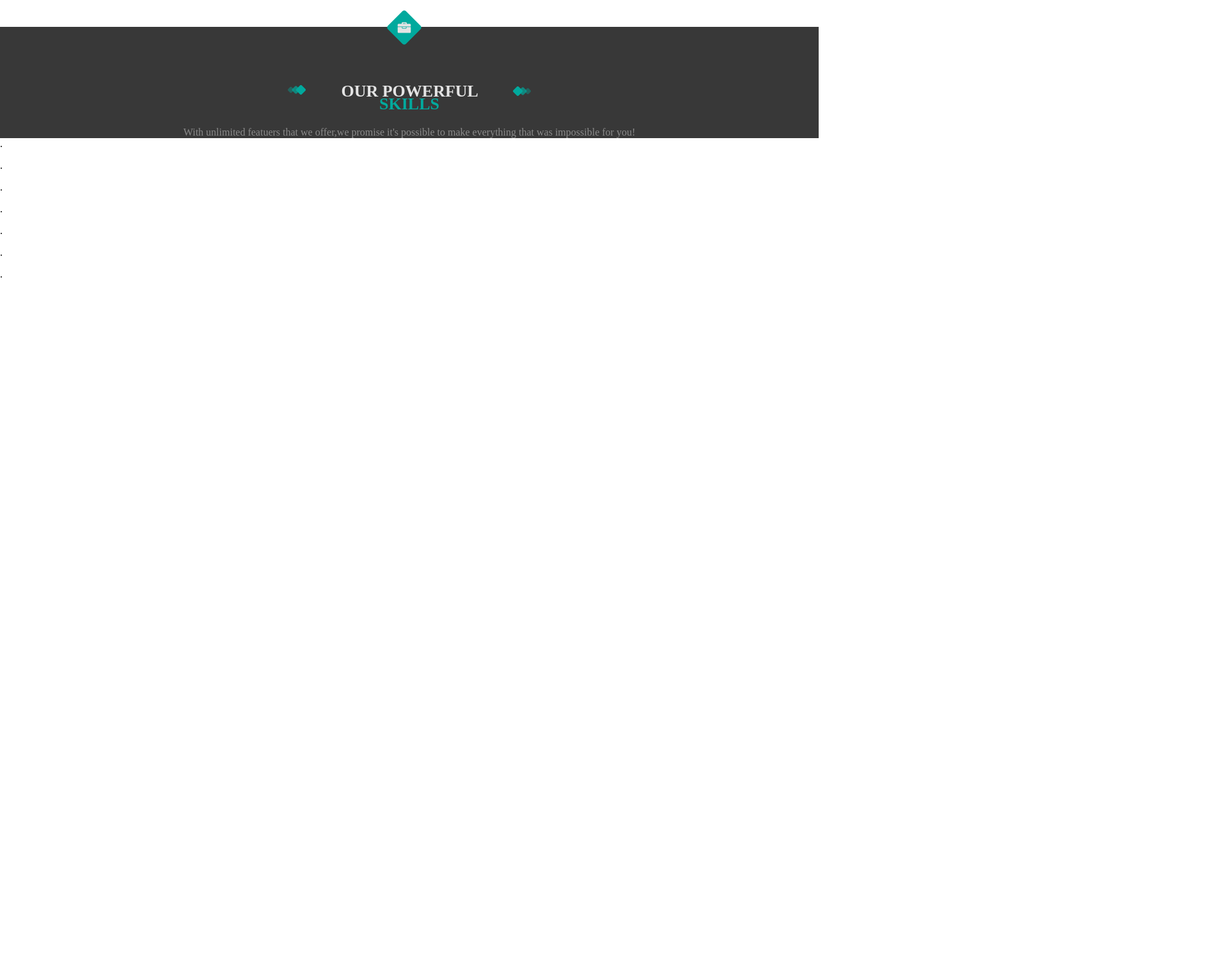
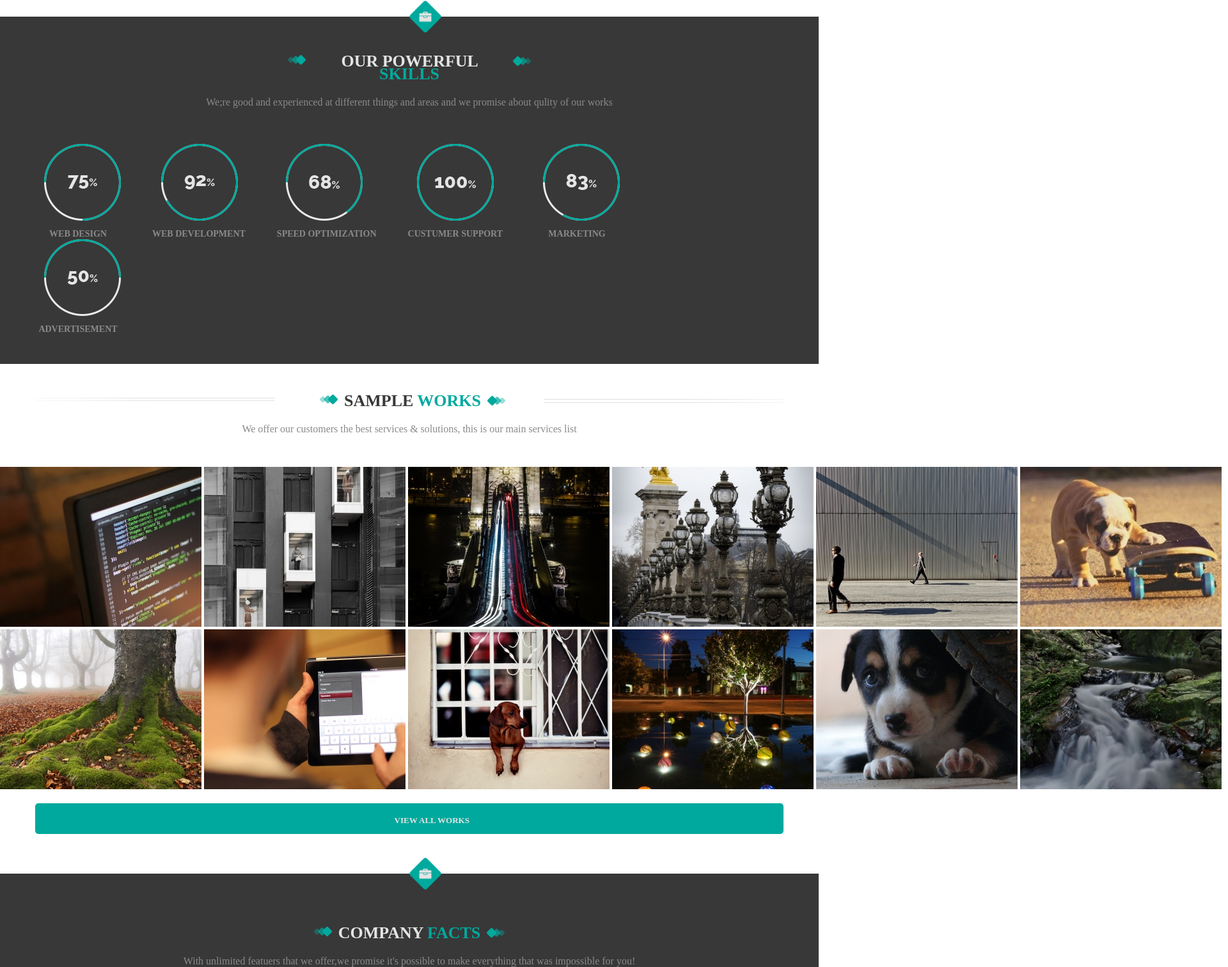
Before and after one commit to Crena/Startuprr-OnePage, a plain HTML site: page index.html in a window 1280 px wide. Shown: the part 2329-3841 px from the top of the page at 64% size, 1920 px wide, since content can reach past the window. Before the commit the page ends 2783 px from the top, so only its background shows below. Drawn offline with Linux system fonts and the light colour scheme; a web font is replaced by a local one.

Commit message:
Add simple work layer and our powerful skills

```diff
--- a/css/style.css
+++ b/css/style.css
@@ -12,7 +12,6 @@ body {
     height: auto;
     float: left;
     background-image: url("../images/cover.png");
-
 }
 
 .container {
@@ -38,7 +37,7 @@ body {
 .home-text h1 {
     font-size: 64px;
     font-family: "Raleway";
-    color:#383838;
+    color: #383838;
     text-transform: uppercase;
     margin: 0;
     padding: 2px;
@@ -110,7 +109,6 @@ body {
 .right-img {
     padding-top: 61px;
     padding-left: 18px;
-
 }
 
 .scroll-icon {
@@ -135,7 +133,6 @@ body {
     text-transform: uppercase;
     line-height: 1.5;
     padding-top: 30px;
-
 }
 
 .menu ul li {
@@ -150,7 +147,6 @@ body {
 }
 
 .menu ul li a:hover {
-
     width: 103px;
     border-radius: 4px;
     background-color: #00a99d;
@@ -245,7 +241,7 @@ header {
 .title-p {
     font-size: 16px;
     font-family: "Raleway";
-    color:#8a8a8a;
+    color: #8a8a8a;
     line-height: 1;
     text-align: center;
     margin: 0;
@@ -365,7 +361,6 @@ header {
 
 .item {
     padding-top: 33px;
-
 }
 
 .item h4 {
@@ -405,13 +400,10 @@ header {
     padding-bottom: 70px;
 }
 
-
-
 .more-item {
     float: left;
     padding-left: 66px;
     padding-top: 48px;
-
 }
 
 .more-item h3 {
@@ -425,7 +417,6 @@ header {
     padding-left: 59px;
     padding-top: 33px;
     margin: 0px;
-
 }
 
 .more-item h4 {
@@ -446,7 +437,6 @@ header {
     line-height: 1.5;
     box-sizing: border-box;
     padding-left: 59px;
-
 }
 
 .more-item img {
@@ -459,11 +449,110 @@ header {
     background-color: #383838;
     float: left;
     width: 100%;
+    padding-top: 27px;
+    position: relative;
 }
 
-.section {
+.skills:before {
+    content: "";
+    background: url(../images/section-icon.png) no-repeat;
+    background-size: 100% auto;
+    width: 50px;
+    height: 50px;
+    position: absolute;
+    top: -25px;
+    left: 50%;
+    z-index: 6;
+}
+
+.sampel-works {
+    float: left;
+    clear: left;
+    width: 100%;
+    padding-top: 15px;
+    padding-bottom: 45px;
+}
+
+.circle-item {
+    padding: 40px 40px 30px 0;
+}
+
+.circle-item li {
+    display: inline-block;
+    text-decoration: none;
+    padding-right: 45px;
+}
+
+.circle-item h4 {
+    font-size: 14px;
+    font-family: "Raleway";
+    color: rgb(138, 138, 138);
+    font-weight: bold;
+    text-transform: uppercase;
+    line-height: 1;
+    text-align: center;
+    margin: 0;
+    padding-top: 10px;
+}
+
+.circle-item img {
+    box-sizing: border-box;
+    padding-left: 14px;
+}
+
+.works-img {
+    margin: 0 auto;
+    padding-top: 50px;
+    width: 1920px;
+}
+
+.works-img ul {
+    padding: 0px;
+    margin: 0;
+}
+
+.works-img ul li {
+    display: inline;
+    text-decoration: none;
+    max-width: 100%;
+}
+
+.works-img ul li img {
+    max-width: 100%;
+}
+
+.view-all h4 {
+    font-size: 13px;
+    font-family: "Raleway";
+    color: rgb(228, 228, 228);
+    font-weight: bold;
+    text-transform: uppercase;
+    line-height: 1.5;
+    border-radius: 5px;
+    background-color: rgb(0, 169, 157);
+    width: 100%;
+    box-sizing: border-box;
+    padding-left: 48%;
+    padding-top: 17px;
+    padding-bottom: 12px;
+}
+
+.company-facts {
+    width: 100%;
+    float: left;
+    background-color: #383838;
     position: relative;
-    z-index: 5;
-    left: 550px;
-    bottom: 26px;
+    padding-top: 50px;
 }
+
+.company-facts:before {
+    content: "";
+    background: url(../images/section-icon.png) no-repeat;
+    background-size: 100% auto;
+    width: 50px;
+    height: 50px;
+    position: absolute;
+    top: -25px;
+    left: 50%;
+    z-index: 6;
+}
--- a/index.html
+++ b/index.html
@@ -167,28 +167,72 @@
         </div>
     </section>
     <section class="skills">
-    	 <div class="container">
-    	 	 <img class="section" src="images/section-icon.png">
-    	 	 <div class="title">
+        <div class="container">
+            <div class="title">
                 <h3><span class="white">our powerful</span> <span class="green-color">skills</span></h3>
+                <p class="title-p">We;re good and experienced at different things and areas and we promise about qulity of our works</p>
+            </div>
+            <ul class="circle-item">
+                <li> <img src="images/circle-1.png">
+                    <h4>web design</h4>
+                </li>
+                <li> <img src="images/circle-2.png">
+                    <h4>web development</h4>
+                </li>
+                <li> <img src="images/circle-3.png">
+                    <h4>speed optimization</h4>
+                </li>
+                <li> <img src="images/circle-4.png">
+                    <h4>custumer support</h4>
+                </li>
+                <li> <img src="images/circle-5.png">
+                    <h4>marketing</h4>
+                </li>
+                <li> <img src="images/circle-6.png">
+                    <h4>advertisement</h4>
+                </li>
+            </ul>
+        </div>
+    </section>
+    <section class="sampel-works">
+        <div class="container">
+            <div class="title">
+                <span class="left-line"></span>
+                <h3>sample <span class="green-color">works</span></h3>
+                <span class="right-line"></span>
+                <p class="title-p"> We offer our customers the best services & solutions, this is our main services list</p>
+            </div>
+        </div>
+        <div class="works-img">
+            <ul>
+                <li><img src="images/img-1.png"></li>
+                <li><img src="images/img-2.png"></li>
+                <li><img src="images/img-3.png"></li>
+                <li><img src="images/img-4.png"></li>
+                <li><img src="images/img-5.png"></li>
+                <li><img src="images/img-6.png"></li>
+                <li><img src="images/img-7.png"></li>
+                <li><img src="images/img-8.png"></li>
+                <li><img src="images/img-9.png"></li>
+                <li><img src="images/img-10.png"></li>
+                <li><img src="images/img-11.png"></li>
+                <li><img src="images/img-12.png"></li>
+            </ul>
+        </div>
+        <div class="container">
+            <div class="view-all">
+                <h4>view all works</h4>
+            </div>
+        </div>
+    </section>
+    <section class="company-facts">
+        <div class="container">
+            <div class="title">
+                <h3><span class="white">company</span> <span class="green-color">facts</span></h3>
                 <p class="title-p">With unlimited featuers that we offer,we promise it's possible to make everything that was impossible for you!</p>
             </div>
-
-    	 </div>
-
+        </div>
     </section>
-
-
-
-    <p>.</p>
-
-    <p>.</p>
-
-    <p>.</p>
-    <p>.</p>
-    <p>.</p>
-    <p>.</p>
-    <p>.</p>
 </body>
 
 </html>
```
Also changed, not shown: images/circle-1.png (added), images/circle-2.png (added), images/circle-3.png (added), images/circle-4.png (added), images/circle-5.png (added), images/circle-6.png (added), images/img-1.png (added), images/img-10.png (added), images/img-11.png (added), images/img-12.png (added), images/img-2.png (added), images/img-3.png (added), images/img-4.png (added), images/img-5.png (added), 4 more files.
